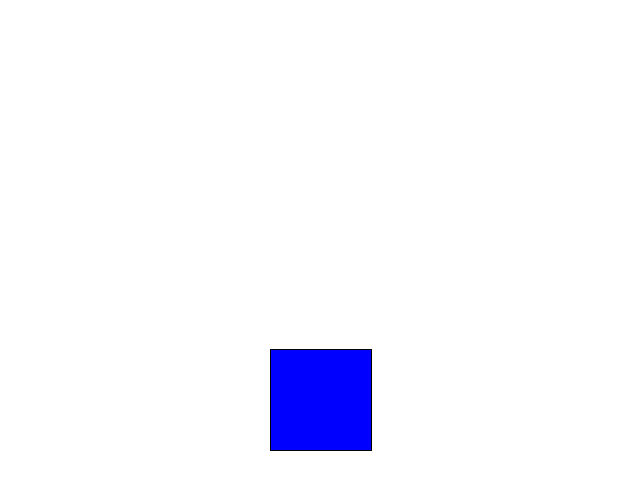
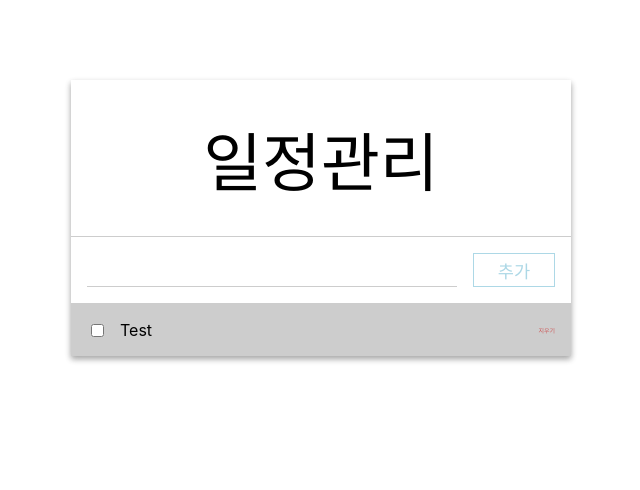
Before and after one commit to choijjui/react-tutorial, a React app: page / in a window 1280 px wide. Shown: the top 490 px of the page, without its empty margins (319-959 px from the left). Built offline with nearby package versions, Linux system fonts and the light colour scheme.

Commit message:
todo List

```diff
--- a/package.json
+++ b/package.json
@@ -6,9 +6,12 @@
     "@babel/plugin-proposal-class-properties": "^7.5.0",
     "classnames": "^2.2.6",
     "html-webpack-plugin": "^3.2.0",
+    "node-sass": "^4.12.0",
+    "open-color": "^1.7.0",
     "react": "^16.8.6",
     "react-dom": "^16.8.6",
-    "react-hot-loader": "^4.12.6"
+    "react-hot-loader": "^4.12.6",
+    "sass-loader": "^7.1.0"
   },
   "devDependencies": {
     "@babel/core": "^7.5.4",
--- a/src/App.js
+++ b/src/App.js
@@ -1,47 +1,73 @@
 //import React, {Fragment} from 'react';
 //import './App.css';
-import MyComponent from "./components/chapter1_4/MyComponent";
-import EventPractice from "./components/chapter1_4/EventPractice";
-import Validation from "./components/chapter5/Validation";
-import IterationSample from "./components/chapter6/IterationSample";
-import LifeCycleSample from "./components/chapter7/LifeCycleSample";
-
-// export default function App() {
-//     return (
-//         //<MyComponent age={28}></MyComponent>
-//         //<EventPractice></EventPractice>
-//         //<Validation></Validation>
-//         //<IterationSample></IterationSample>
-//         //<LifeCycleSample></LifeCycleSample>
-//     );
-// }
-
 import React, {Component} from 'react';
-import classNames from "classnames/bind"
-import styles from './App.css';
-const styleNames = classNames.bind(styles);
+import PageTemplate from "./components/chpater10/PageTemplate";
+import TodoInput from "./components/chpater10/TodoInput";
+import TodoList from "./components/chpater10/TodoList";
 
 class App extends Component {
     state = {
-        color : ''
+        input: '',
+        todos: [{id: 0, text: "Test", done: false}]
     }
 
     render() {
+        const {handleInputChange, handleInsert, handleToggle, handleRemove} = this;
+        const {input, todos} = this.state;
 
         return (
-            <div className={styleNames('box', 'blue')}>
-                {/*<button onClick={this.handleButtonClick}>발생</button>*/}
-                {/*<LifeCycleSample color={this.state.color}></LifeCycleSample>*/}
-            </div>
+            <PageTemplate>
+                <TodoInput onChange={handleInputChange} onInsert={handleInsert} value={input}></TodoInput>
+                <TodoList todos={todos} onToggle={handleToggle} onRemove={handleRemove}></TodoList>
+            </PageTemplate>
         );
     }
 
-    handleButtonClick = ()=>{
-        this.setState({color: this.randomColor()})
+    handleInputChange = (e) => {
+        this.setState({input: e.target.value});
     }
 
-    randomColor() {
-        return "#" + Math.floor(Math.random() * 16777215).toString(16)
+    handleInsert = () => {
+        const newItem = {
+            id: this.getId(),
+            text: this.state.input,
+            done: false
+        };
+
+        this.setState({
+            todos: [...this.state.todos, newItem],
+            input: ""
+        })
+    }
+
+    handleToggle = (id) =>{
+        const {todos} = this.state;
+        const itemIndex = todos.findIndex(i=> i.id === id);
+        const toggleItem = {...todos[itemIndex], done: !todos[itemIndex].done};
+
+        this.setState({
+            todos: [
+                ...todos.slice(0, itemIndex),
+                toggleItem,
+                ...todos.slice(itemIndex+1, todos.length)
+            ]
+        })
+    };
+
+    handleRemove = (id) => {
+        const {todos} = this.state;
+        const itemIndex = todos.findIndex(i=> i.id === id);
+        this.setState({
+            todos: [
+                ...todos.slice(0, itemIndex),
+                ...todos.slice(itemIndex+1, todos.length)
+            ]
+        })
+    }
+
+    id = 1;
+    getId = () =>{
+        return this.id++;
     }
 }
 
--- /dev/null
+++ b/src/components/chpater10/PageTemplate.css
@@ -0,0 +1,21 @@
+.page-template {
+    margin-top: 5rem;
+    margin-left: auto;
+    margin-right: auto;
+    width: 500px;
+    background: white;
+    box-shadow: 0 3px 6px rgba(0, 0, 0, 0.16), 0 3px 6px rgba(0, 0, 0, 0.23);
+    padding-top: 2rem;
+}
+
+h1 {
+    text-align: center;
+    font-size: 4rem;
+    font-weight: 300;
+    margin: 0;
+}
+
+.content {
+    margin-top: 2rem;
+
+}
--- /dev/null
+++ b/src/components/chpater10/PageTemplate.js
@@ -0,0 +1,19 @@
+import React from 'react'
+import classNames from "classnames/bind";
+import styles from "./PageTemplate.css";
+
+const cx = classNames.bind(styles);
+
+
+const PageTemplate = ({children}) => {
+    return (
+        <div className={cx('page-template')}>
+            <h1>일정관리</h1>
+            <div className={cx('content')}>
+                {children}
+            </div>
+        </div>
+    )
+}
+
+export default PageTemplate
--- /dev/null
+++ b/src/components/chpater10/TodoInput.css
@@ -0,0 +1,41 @@
+.todo-input {
+    border-top: 1px solid #cdcdcd;
+    border-bottom: 1px solid #cdcdcd;
+    display: flex;
+    padding: 1rem;
+}
+
+.todo-input input {
+    flex: 1;
+    font-size: 1rem;
+    outline: none;
+    border: none;
+    background: transparent;
+    border-bottom: 1px solid #cdcdcd;
+}
+
+input:focus {
+    border-bottom: 1px solid #b2b2b2;
+}
+
+.add-buttons {
+    width: 5rem;
+    height: 2rem;
+    margin-left: 1rem;
+    border: 1px solid lightblue;
+    color: lightblue;
+    font-weight: 500;
+    font-size: 1.1rem;
+    display: flex;
+    align-items: center;
+    justify-content: center;
+    cursor: pointer;
+}
+.add-buttons:hover {
+    background: lightblue;
+    color: white;
+}
+
+.add-buttons:active {
+    background: #9dcede;
+}
--- /dev/null
+++ b/src/components/chpater10/TodoInput.js
@@ -0,0 +1,20 @@
+import React from 'react';
+import classNames from "classnames/bind";
+import styles from "./TodoInput.css";
+
+const cx = classNames.bind(styles);
+const TodoInput = ({value, onChange, onInsert}) => {
+    const handleKeyPress = (e) => {
+        if (e.key == 'Enter') {
+            onInsert();
+        }
+    }
+    return (
+        <div className={cx('todo-input')}>
+            <input onChange={onChange} value={value} onKeyPress={handleKeyPress}></input>
+            <div className={cx('add-buttons')} onClick={onInsert}>추가</div>
+        </div>
+    )
+}
+
+export default TodoInput;
--- /dev/null
+++ b/src/components/chpater10/TodoItem.css
@@ -0,0 +1,43 @@
+
+.todo-item {
+    padding: 1rem;
+    display: flex;
+    align-items: center;
+    cursor: pointer;
+}
+
+.todo-item .tick {
+    margin-right: 1rem;
+}
+
+.todo-item .text {
+    flex: 1;
+    word-break: break-all;
+}
+
+.done {
+    text-decoration: line-through;
+}
+
+.delete {
+    margin-left: 1rem;
+    color: indianred;
+    font-size: 6px;
+}
+
+.delete:hover {
+    color: #cd6f6a;
+    text-decoration: underline;
+}
+
+.todo-item:nth-child(odd) {
+    background: #cdcdcd;
+}
+
+.todo-item:nth-child(odd):hover {
+    background: #787878;
+}
+
+.todo-item + .todo-item {
+    border-top: 1px solid #787878;
+}
--- /dev/null
+++ b/src/components/chpater10/TodoItem.js
@@ -0,0 +1,21 @@
+import React, {Component} from 'react';
+import styles from "./TodoItem.css";
+import classNames from "classnames/bind";
+
+const cx = classNames.bind(styles);
+
+class TodoItem extends Component {
+    render() {
+        const {done, children, onToggle, onRemove} = this.props;
+
+        return (
+            <div className={cx('todo-item')} onClick={onToggle}>
+                <input className={cx('tick')} readOnly type="checkbox" checked={done}></input>
+                <div className={cx('text', {done})}>{children}</div>
+                <div className={cx('delete')} onClick={onRemove}>지우기</div>
+            </div>
+        );
+    }
+}
+
+export default TodoItem;
--- /dev/null
+++ b/src/components/chpater10/TodoList.js
@@ -0,0 +1,27 @@
+import React, {Component} from 'react';
+import TodoItem from "./TodoItem"
+
+class TodoList extends Component {
+
+    render() {
+        const {todos, onToggle, onRemove} = this.props;
+        const todoList = todos.map(item=>(
+            <TodoItem key={item.id} done={item.done} onToggle={()=>onToggle(item.id)}
+                      onRemove={
+                          (e)=>{
+                              onRemove(item.id);
+                              e.stopPropagation();
+                          }}>
+                {item.text}
+            </TodoItem>
+        ))
+
+        return (
+            <div>
+                {todoList}
+            </div>
+        );
+    }
+}
+
+export default TodoList;
```
